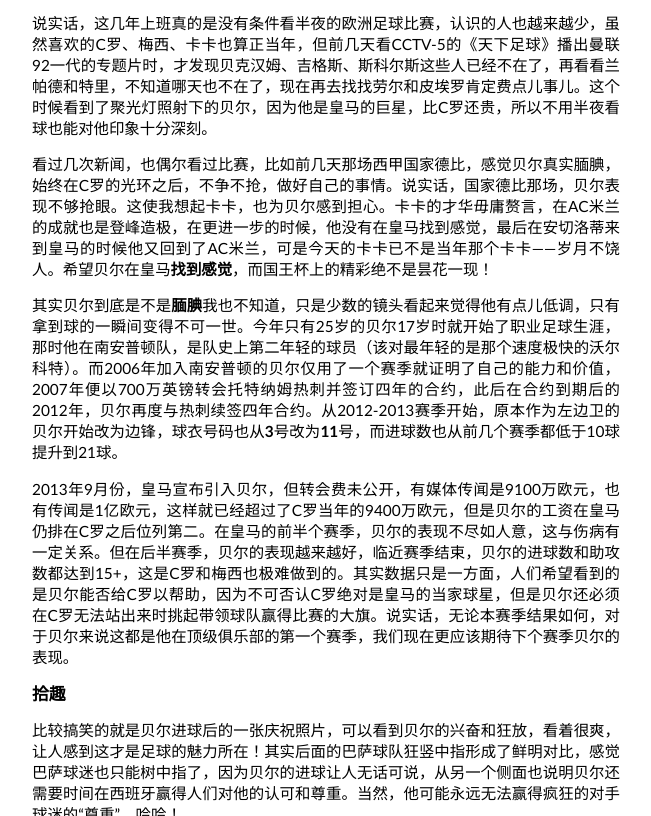
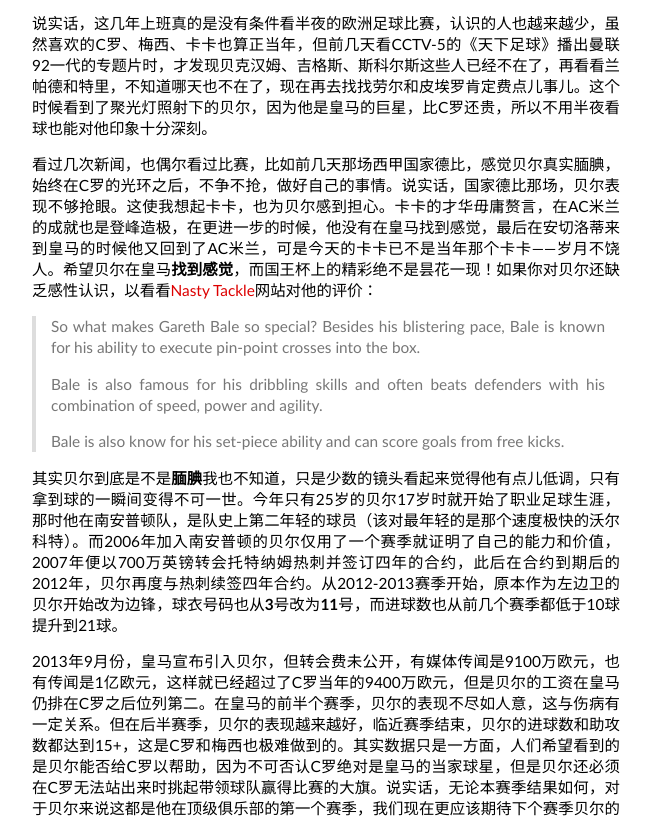
Before and after one commit to baixueyuan/jekyll, a Jekyll site: the page built from _posts/2014-04-17-Unstoppable-Bale.md, in a window 1280 px wide and 900 px high, scrolled down 912 px, cut to the strip 0-816 px from the top of the window. Shown: the whole strip, without its empty margins (314-965 px from the left). Built offline with Jekyll 4.4.1, drawn with Linux system fonts in a browser that asks for light colours; some web fonts are replaced; Markdown is read by kramdown in place of the engine named in the settings.

Commit message:
Update 2014-04-17-Unstoppable-Bale.md

```diff
--- a/_posts/2014-04-17-Unstoppable-Bale.md
+++ b/_posts/2014-04-17-Unstoppable-Bale.md
@@ -22,7 +22,13 @@
 
 说实话，这几年上班真的是没有条件看半夜的欧洲足球比赛，认识的人也越来越少，虽然喜欢的C罗、梅西、卡卡也算正当年，但前几天看CCTV-5的《天下足球》播出曼联92一代的专题片时，才发现贝克汉姆、吉格斯、斯科尔斯这些人已经不在了，再看看兰帕德和特里，不知道哪天也不在了，现在再去找找劳尔和皮埃罗肯定费点儿事儿。这个时候看到了聚光灯照射下的贝尔，因为他是皇马的巨星，比C罗还贵，所以不用半夜看球也能对他印象十分深刻。
 
-看过几次新闻，也偶尔看过比赛，比如前几天那场西甲国家德比，感觉贝尔真实腼腆，始终在C罗的光环之后，不争不抢，做好自己的事情。说实话，国家德比那场，贝尔表现不够抢眼。这使我想起卡卡，也为贝尔感到担心。卡卡的才华毋庸赘言，在AC米兰的成就也是登峰造极，在更进一步的时候，他没有在皇马找到感觉，最后在安切洛蒂来到皇马的时候他又回到了AC米兰，可是今天的卡卡已不是当年那个卡卡——岁月不饶人。希望贝尔在皇马**找到感觉**，而国王杯上的精彩绝不是昙花一现！
+看过几次新闻，也偶尔看过比赛，比如前几天那场西甲国家德比，感觉贝尔真实腼腆，始终在C罗的光环之后，不争不抢，做好自己的事情。说实话，国家德比那场，贝尔表现不够抢眼。这使我想起卡卡，也为贝尔感到担心。卡卡的才华毋庸赘言，在AC米兰的成就也是登峰造极，在更进一步的时候，他没有在皇马找到感觉，最后在安切洛蒂来到皇马的时候他又回到了AC米兰，可是今天的卡卡已不是当年那个卡卡——岁月不饶人。希望贝尔在皇马**找到感觉**，而国王杯上的精彩绝不是昙花一现！如果你对贝尔还缺乏感性认识，以看看[Nasty Tackle][NT]网站对他的评价：
+
+>So what makes Gareth Bale so special? Besides his blistering pace, Bale is known for his ability to execute pin-point crosses into the box.
+>
+>Bale is also famous for his dribbling skills and often beats defenders with his combination of speed, power and agility.
+>
+>Bale is also know for his set-piece ability and can score goals from free kicks.
 
 其实贝尔到底是不是**腼腆**我也不知道，只是少数的镜头看起来觉得他有点儿低调，只有拿到球的一瞬间变得不可一世。今年只有25岁的贝尔17岁时就开始了职业足球生涯，那时他在南安普顿队，是队史上第二年轻的球员（该对最年轻的是那个速度极快的沃尔科特）。而2006年加入南安普顿的贝尔仅用了一个赛季就证明了自己的能力和价值，2007年便以700万英镑转会托特纳姆热刺并签订四年的合约，此后在合约到期后的2012年，贝尔再度与热刺续签四年合约。从2012-2013赛季开始，原本作为左边卫的贝尔开始改为边锋，球衣号码也从**3**号改为**11**号，而进球数也从前几个赛季都低于10球提升到21球。
 
```
Also changed, not shown: other parts of _posts/2014-04-17-Unstoppable-Bale.md (+1 -0 lines).
